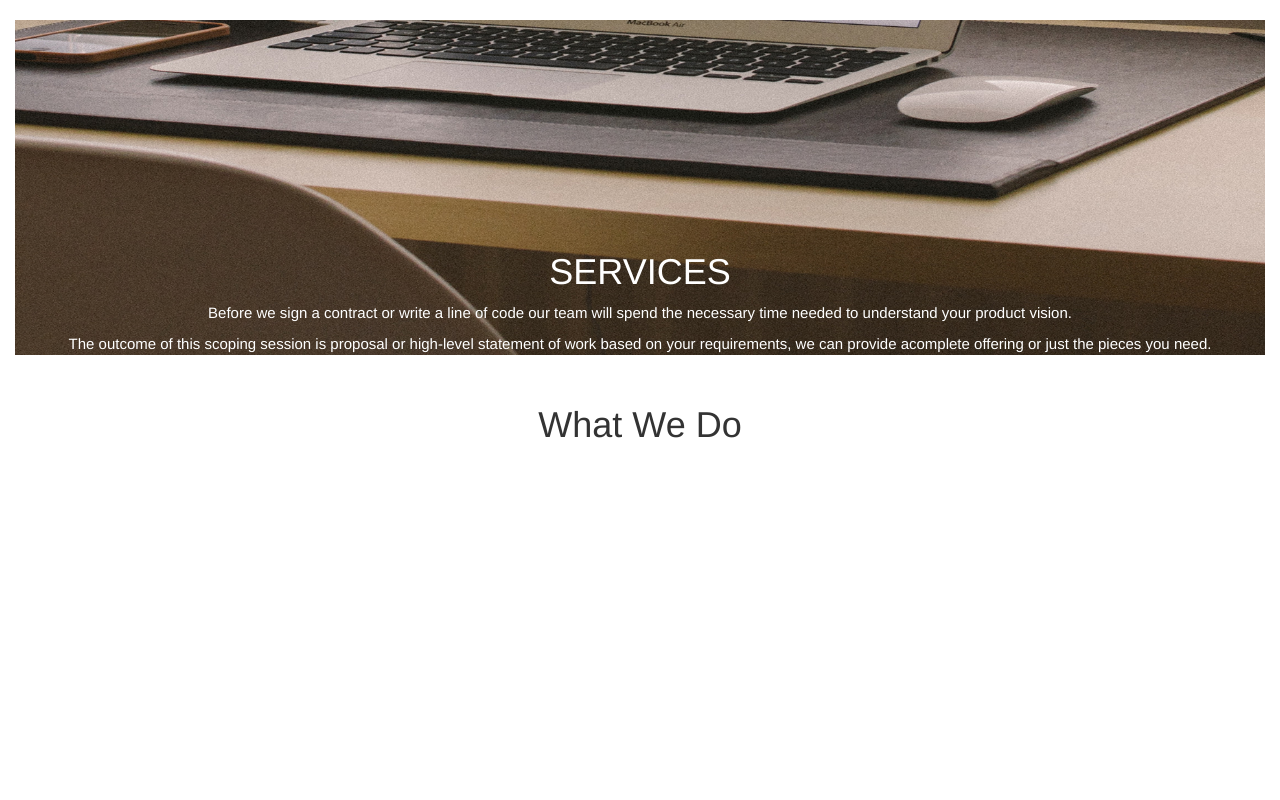
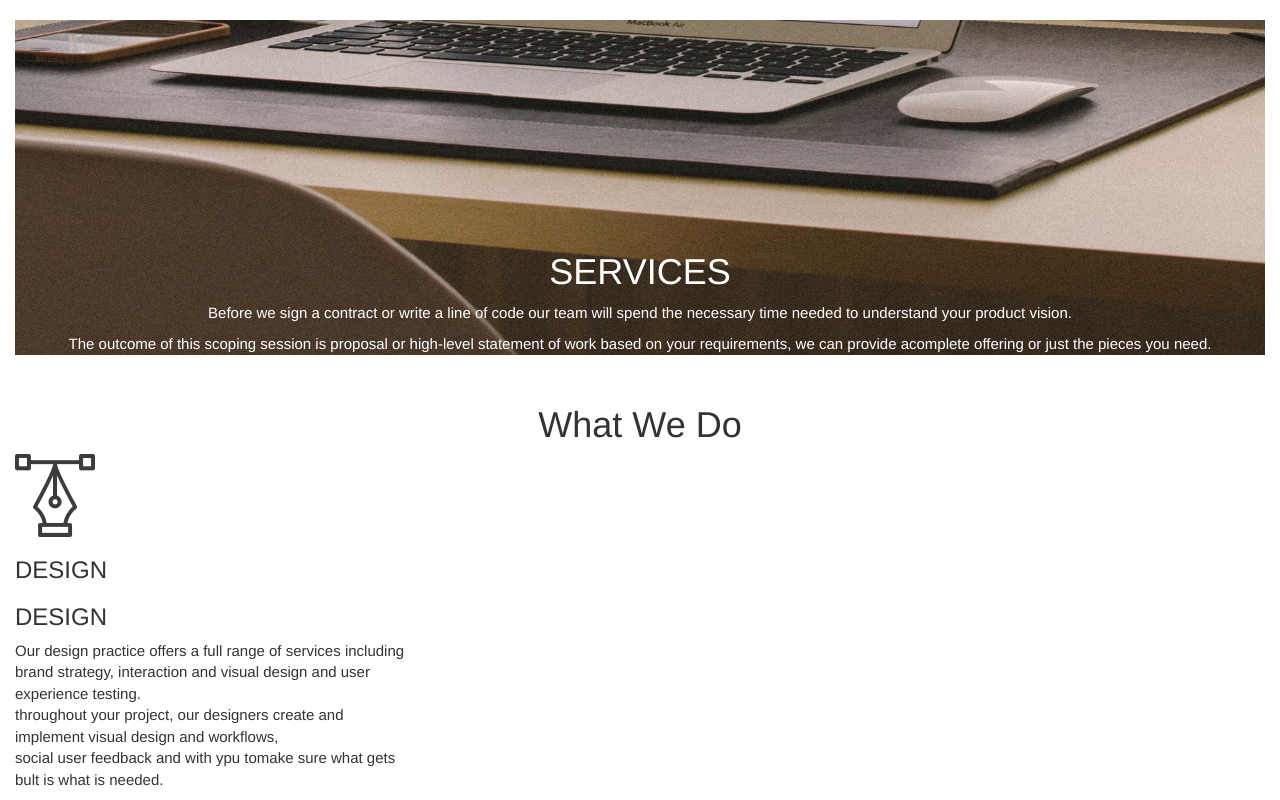
Before and after one commit to pnk96/Delani-Studio, a plain HTML site: page index.html in a window 1280 px wide. Shown: the part 746-1546 px from the top of the page. Before the commit the page ends 1200 px from the top, so only its background shows below. Drawn offline with nearby package versions, Linux system fonts and the light colour scheme.

Commit message:
add design section

```diff
--- a/index.html
+++ b/index.html
@@ -52,6 +52,20 @@
   </div>
   <br>
   <h1 style="text-align: center;">What We Do</h1>
+  <div class="row">
+    <div class="col-sm-4">
+      <div id="h-design">
+          <img src="assets/services_icons/design_icon.png">
+          <h3>DESIGN</h3>
+      </div>
+      <div id="services1">
+          <h3>DESIGN</h3>
+            <p>Our design practice offers a full range of services including brand strategy,
+               interaction and visual design and user experience testing. <br>
+               throughout your project, our designers create and implement visual design and workflows,<br>
+               social user feedback and with ypu tomake sure what gets bult is what is needed. </p>
+      </div>
+    </div>
     <script src="https://code.jquery.com/jquery-3.6.0.min.js" integrity="sha256-/xUj+3OJU5yExlq6GSYGSHk7tPXikynS7ogEvDej/m4=" crossorigin="anonymous"></script>
     <script src="js/script.js"></script>
 </body>
```
